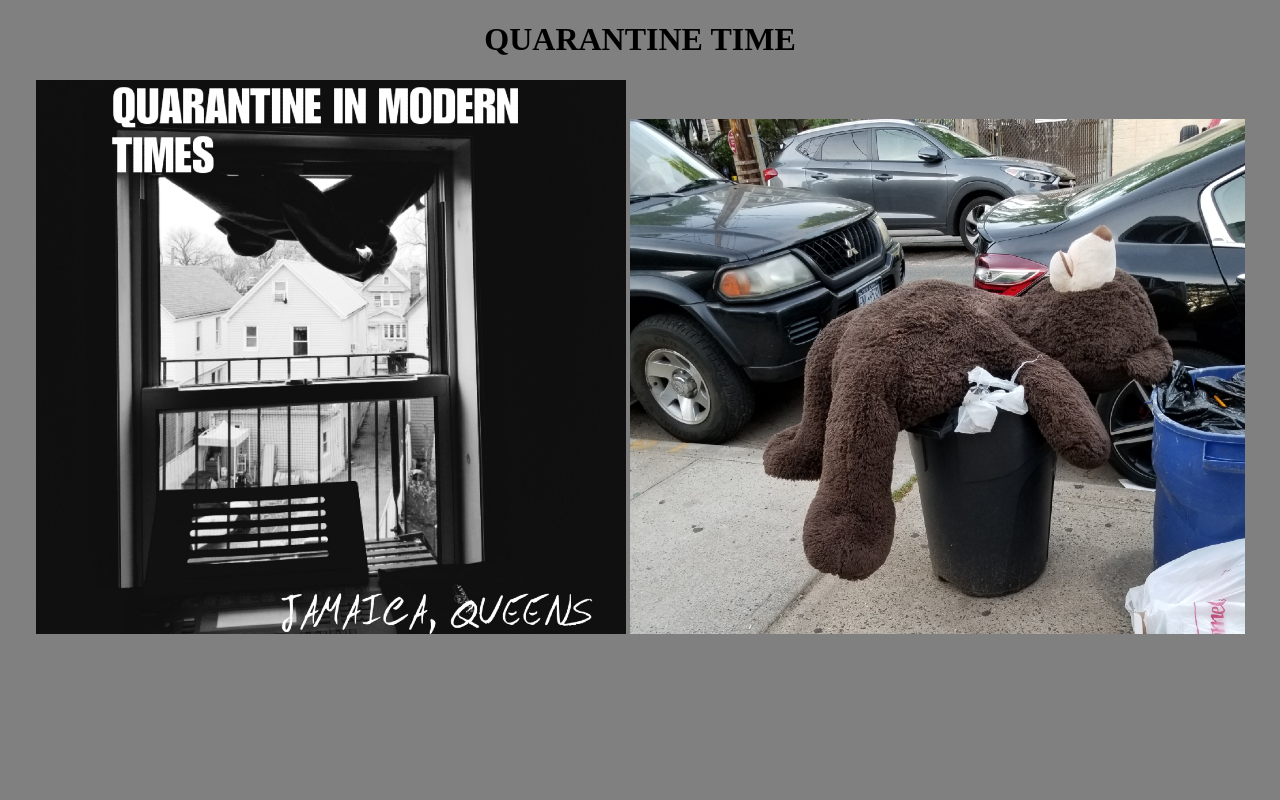
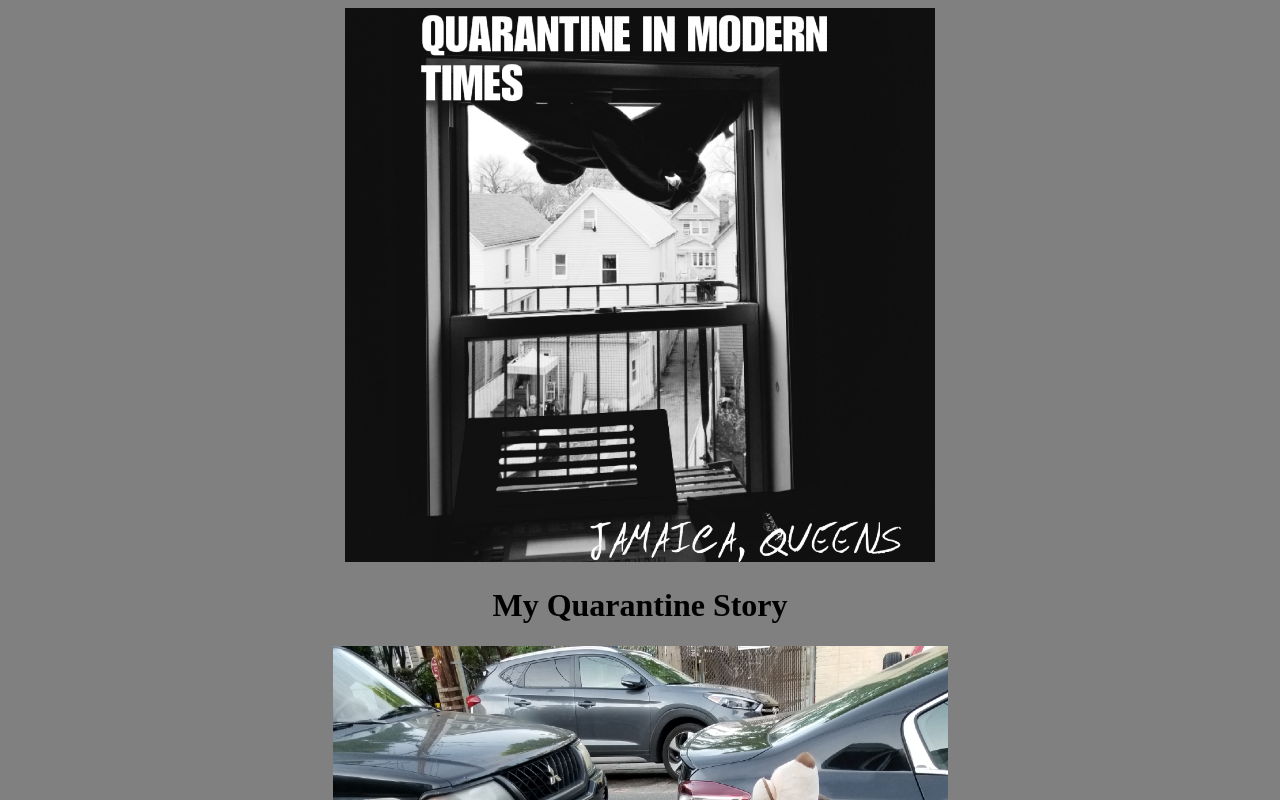
Before and after one commit to jaimeAlequez/jaimeAlequez.github.io, a plain HTML site: page quarantine.html in a window 1280 px wide. Shown: the top 800 px of the page. Drawn offline with Linux system fonts and the light colour scheme.

Commit message:
Update quarantine.html

```diff
--- a/quarantine.html
+++ b/quarantine.html
@@ -1,6 +1,6 @@
 <!DOCTYPE html>
 <html>
-<h1>QUARANTINE TIME</h1>
+
   <style>
       body{
         text-align: center;
@@ -12,6 +12,7 @@
     </style>
   <body style="background-color:grey;">
     <img src="windown.jpg">
+    <h1>My Quarantine Story</h1>
     <img src="aloni.jpg">
 
 
```
